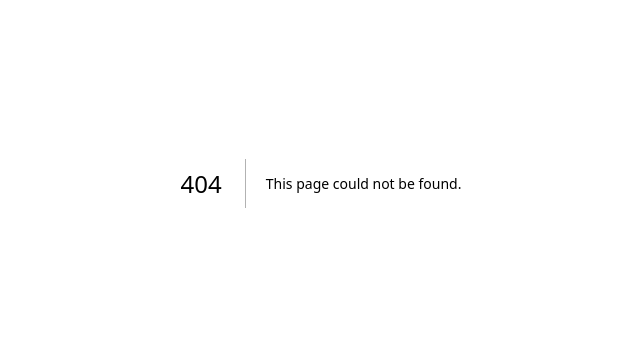
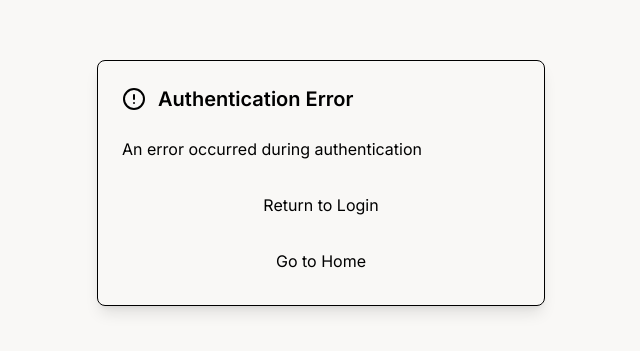
Before and after one commit to morhendos/subscription-tracker, a Next.js app: page /auth/error in a window 1280 px wide. Before the commit this address had no page. Shown: the part 217-568 px from the top of the page, without its empty margins (319-959 px from the left). Built offline with nearby package versions, Linux system fonts and the light colour scheme.

Commit message:
Add auth error page and loading state

```diff
--- /dev/null
+++ b/src/app/auth/error/loading.tsx
@@ -0,0 +1,19 @@
+export default function AuthErrorLoading() {
+  return (
+    <div className="min-h-screen bg-background flex items-center justify-center p-4">
+      <div className="max-w-md w-full bg-card rounded-lg shadow-lg p-6 border border-border animate-pulse">
+        <div className="flex items-center space-x-3 mb-6">
+          <div className="h-6 w-6 bg-muted rounded-full" />
+          <div className="h-6 w-32 bg-muted rounded" />
+        </div>
+
+        <div className="h-4 w-3/4 bg-muted rounded mb-6" />
+
+        <div className="space-y-4">
+          <div className="h-10 w-full bg-muted rounded" />
+          <div className="h-10 w-full bg-muted rounded" />
+        </div>
+      </div>
+    </div>
+  );
+}
--- /dev/null
+++ b/src/app/auth/error/page.tsx
@@ -0,0 +1,45 @@
+'use client';
+
+import { useSearchParams } from 'next/navigation';
+import { AlertCircle } from 'lucide-react';
+import Link from 'next/link';
+
+export default function AuthError() {
+  const searchParams = useSearchParams();
+  const error = searchParams.get('error');
+
+  let errorMessage = 'An error occurred during authentication';
+  if (error === 'AccessDenied') {
+    errorMessage = 'Access denied. Please ensure you have the correct permissions.';
+  } else if (error === 'Configuration') {
+    errorMessage = 'There is a problem with the authentication configuration.';
+  }
+
+  return (
+    <div className="min-h-screen bg-background flex items-center justify-center p-4">
+      <div className="max-w-md w-full bg-card rounded-lg shadow-lg p-6 border border-border">
+        <div className="flex items-center space-x-3 mb-6">
+          <AlertCircle className="h-6 w-6 text-destructive" />
+          <h1 className="text-xl font-semibold">Authentication Error</h1>
+        </div>
+
+        <p className="text-muted-foreground mb-6">{errorMessage}</p>
+
+        <div className="space-y-4">
+          <Link
+            href="/login"
+            className="block w-full py-2 px-4 text-center bg-primary text-primary-foreground rounded-md hover:bg-primary/90 transition-colors"
+          >
+            Return to Login
+          </Link>
+          <Link
+            href="/"
+            className="block w-full py-2 px-4 text-center bg-secondary text-secondary-foreground rounded-md hover:bg-secondary/90 transition-colors"
+          >
+            Go to Home
+          </Link>
+        </div>
+      </div>
+    </div>
+  );
+}
```
